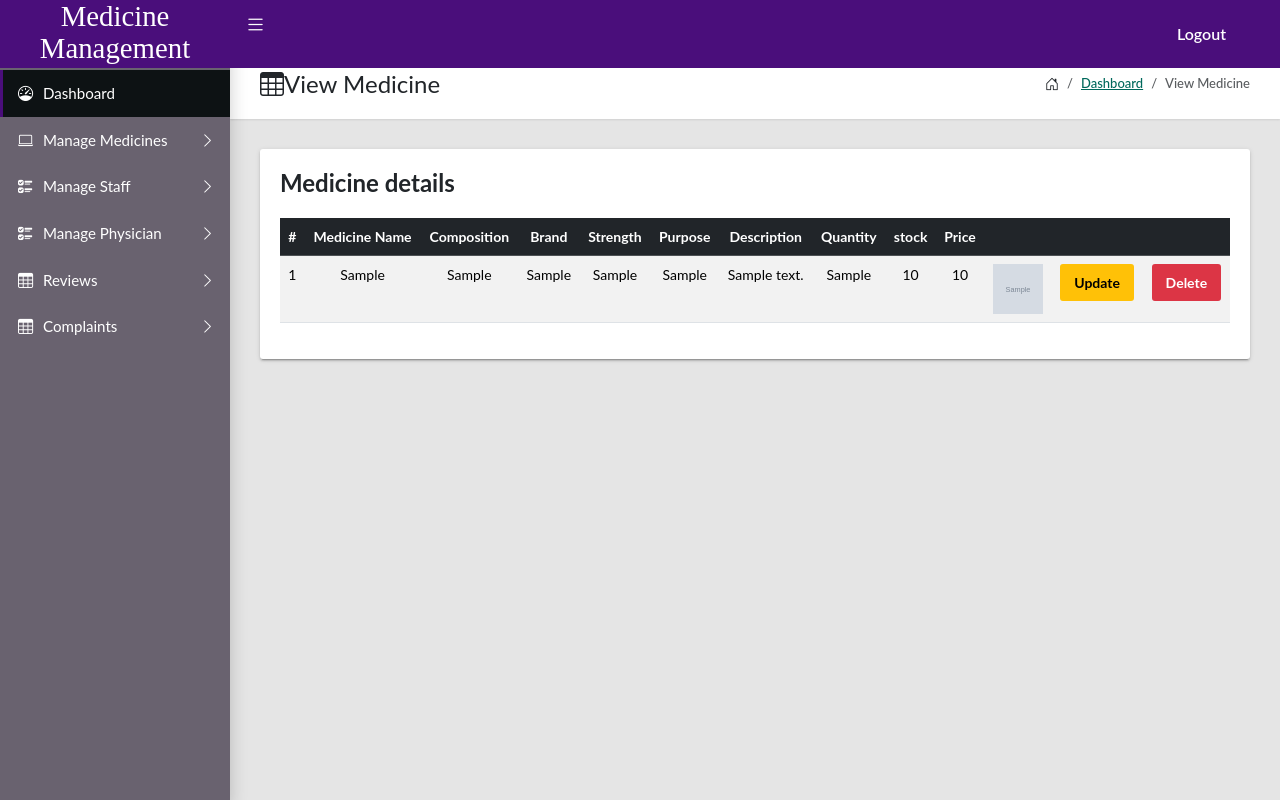
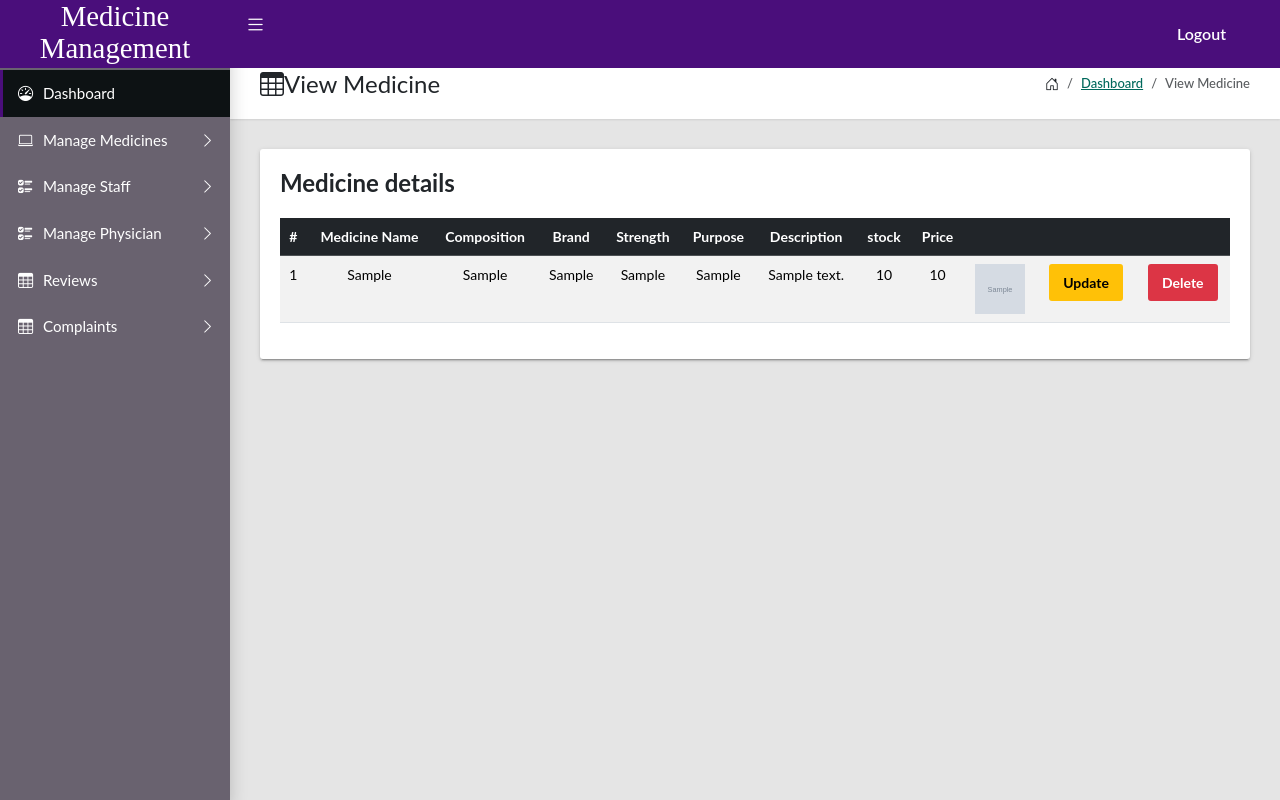
Before and after one commit to akashcn1234/Medicine-Management-Systems-Backend, a Node server app: page /api/admin/view-med in a window 1280 px wide. Run offline with Node 20, Linux system fonts and the light colour scheme; tables that the repository leaves empty hold one stand-in row (values such as "Sample post"); grey boxes marked "Sample" are stand-in pictures; some libraries are stand-ins or nearby versions.

Commit message:
quantity removed from medicine

```diff
--- a/src/models/medicineSchema.js
+++ b/src/models/medicineSchema.js
@@ -6,7 +6,7 @@ const medicineSchema = new mongoose.Schema({
   strength: { type: String, required: true },
   purpose: { type: String, required: true },
   description: { type: String, required: true },
-  quantity: { type: String, required: true },
+  quantity: { type: String, require: true },
   stock: { type: Number, required: true, default: 1 },
   price: { type: Number, required: true },
   image: { type: String, required: true },
--- a/src/views/add-medicine.ejs
+++ b/src/views/add-medicine.ejs
@@ -99,7 +99,7 @@
                     placeholder="Enter strength"
                     required
                   />
-                <div class="mb-3">
+                <!-- <div class="mb-3">
                   <label class="form-label">Quantity</label>
                   <input
                     class="form-control"
@@ -107,7 +107,7 @@
                     name="quantity"
                     placeholder="Enter quantity"
                     required
-                  />
+                  /> -->
                 <div class="mb-3">
                   <label class="form-label">Purpose</label>
                   <input
--- a/src/views/view-medicine.ejs
+++ b/src/views/view-medicine.ejs
@@ -46,7 +46,7 @@
                   <th>Strength</th>
                   <th>Purpose</th>
                   <th>Description</th>
-                  <th>Quantity</th>
+                  <!-- <th>Quantity</th> -->
                   <th>stock</th>
                   <th>Price</th>
                   <th></th>
@@ -64,7 +64,7 @@
                   <td><%= Data[i].strength%></td>
                   <td><%= Data[i].purpose%></td>
                   <td><%= Data[i].description%></td>
-                  <td><%= Data[i].quantity%></td>
+                  <!-- <td><%= Data[i].quantity%></td> -->
                   <td><%= Data[i].stock%></td>
                   <td><%= Data[i].price%></td>
                   <td><img src="<%= Data[i].image%>" width="50" height="50" alt=""></td>
```
